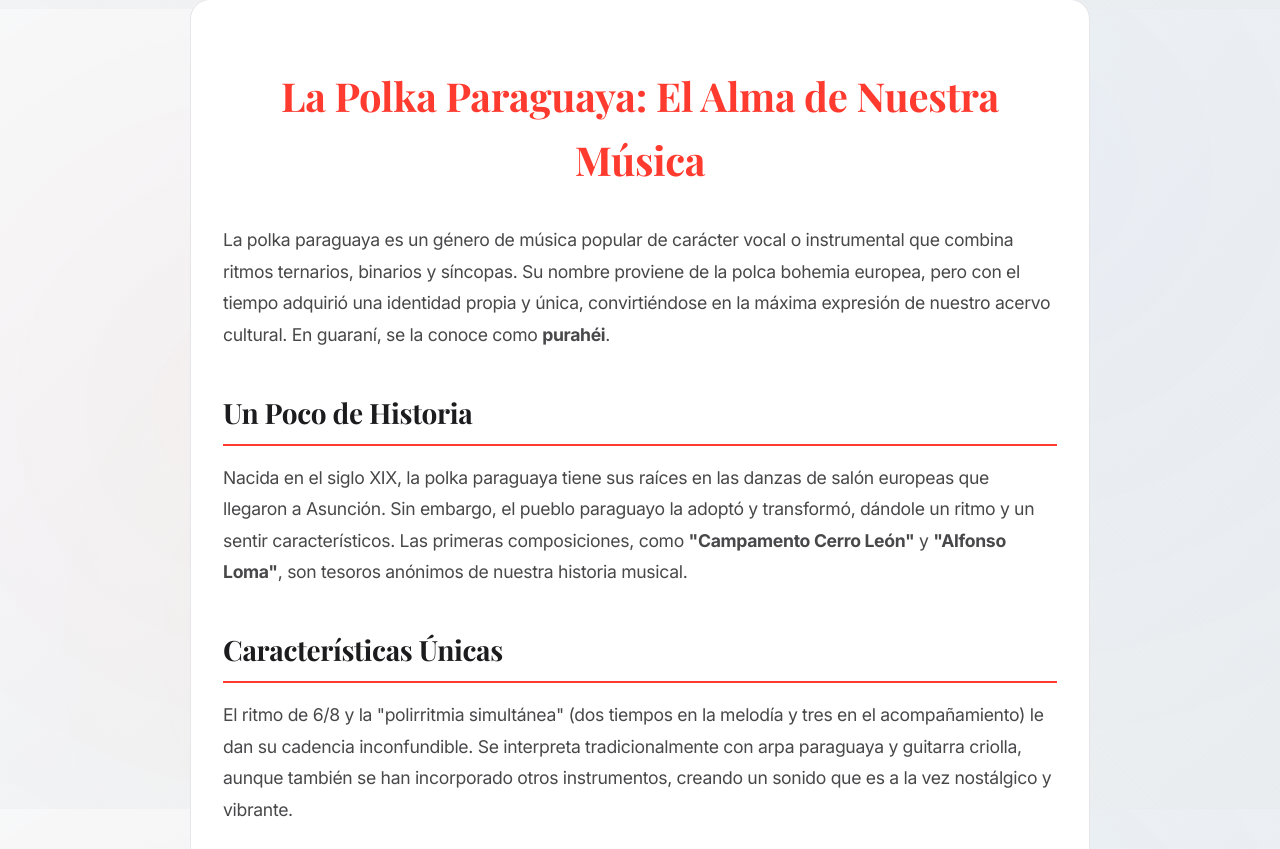
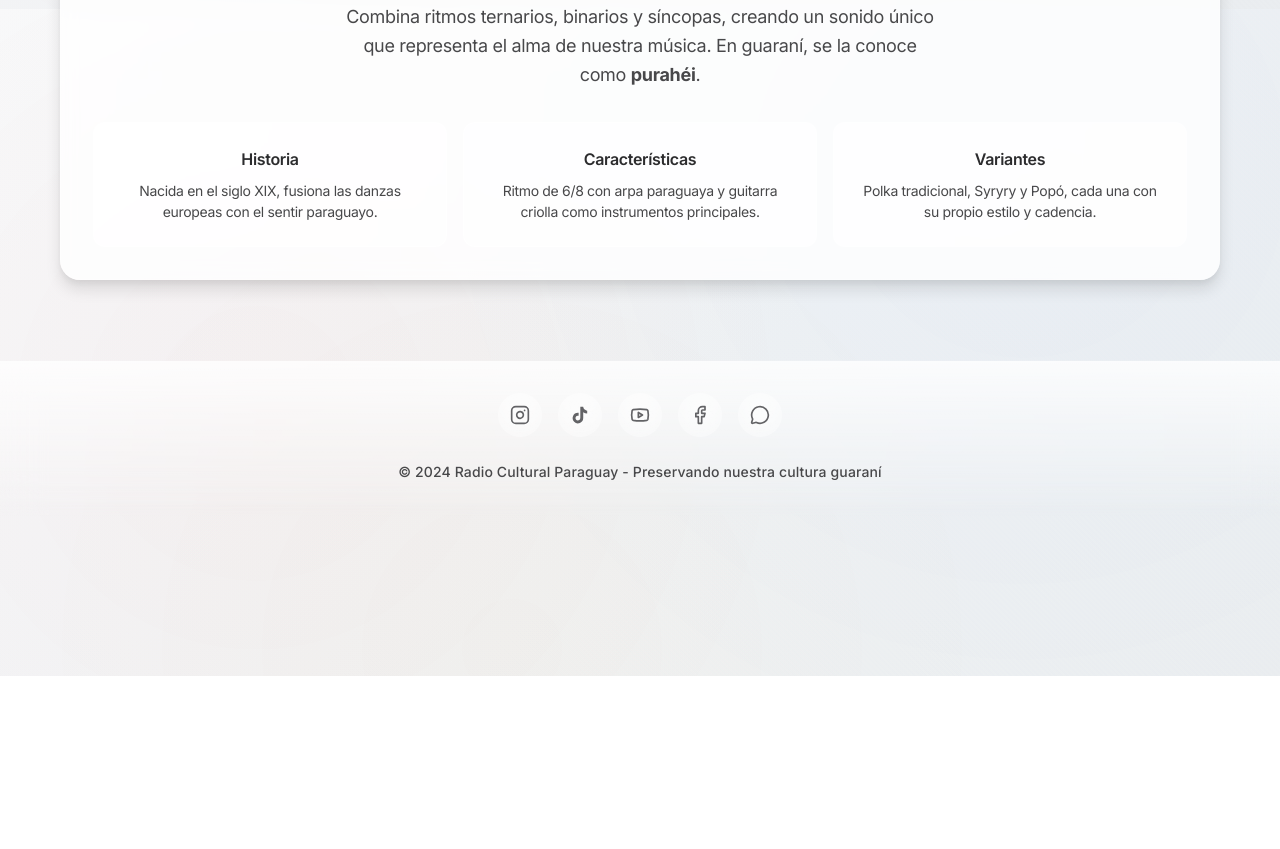
Before and after one commit to pmilciades182/radiocultural, a React (Vite) app: page / in a window 1280 px wide. Shown: the part 1591-2440 px from the top of the page. After the commit the page ends 2267 px from the top, so only its background shows below. Built offline with nearby package versions, Linux system fonts and the light colour scheme.

Commit message:
se mejora los css

```diff
--- a/src/components/Layout.css
+++ b/src/components/Layout.css
@@ -3,7 +3,7 @@
   min-height: 100vh;
   display: flex;
   flex-direction: column;
-  padding-bottom: 140px;
+  padding-bottom: 160px;
   position: relative;
 }
 
@@ -35,7 +35,7 @@
 
 @media (max-width: 768px) {
   .layout {
-    padding-bottom: 100px;
+    padding-bottom: 120px;
   }
 }
 
@@ -141,7 +141,7 @@
 
 /* Footer Premium */
 .footer {
-  background: var(--bg-glass);
+  background: linear-gradient(to bottom, var(--bg-glass), #ebeceb00);
   backdrop-filter: var(--blur);
   -webkit-backdrop-filter: var(--blur);
   border-top: 1px solid rgba(255, 255, 255, 0.1);
@@ -151,6 +151,57 @@
   margin-top: auto;
   font-size: 0.875rem;
   font-weight: 500;
+  position: relative;
+  z-index: 10;
+}
+
+.footer-content {
+  display: flex;
+  flex-direction: column;
+  align-items: center;
+  gap: 1.5rem;
+}
+
+.social-links {
+  display: flex;
+  gap: 1rem;
+  justify-content: center;
+  align-items: center;
+}
+
+.social-link {
+  display: flex;
+  align-items: center;
+  justify-content: center;
+  width: 44px;
+  height: 44px;
+  border-radius: 50%;
+  background: rgba(255, 255, 255, 0.1);
+  color: var(--gray-500);
+  text-decoration: none;
+  transition: all 0.3s cubic-bezier(0.4, 0.0, 0.2, 1);
+  backdrop-filter: blur(10px);
+  -webkit-backdrop-filter: blur(10px);
+  border: 1px solid rgba(255, 255, 255, 0.1);
+}
+
+.social-link:hover {
+  background: rgba(255, 255, 255, 0.2);
+  color: var(--gray-700);
+  transform: translateY(-2px);
+  box-shadow: 0 8px 25px rgba(0, 0, 0, 0.1);
+}
+
+.social-link:active {
+  transform: translateY(0);
+}
+
+.footer-text {
+  margin: 0;
+  font-size: 0.875rem;
+  font-weight: 500;
+  color: var(--gray-600);
+  letter-spacing: 0.01em;
 }
 
 /* Responsive Design */
@@ -225,4 +276,22 @@
   .logo-subtitle {
     font-size: 0.55rem;
   }
+
+  .social-links {
+    gap: 0.75rem;
+  }
+
+  .social-link {
+    width: 40px;
+    height: 40px;
+  }
+
+  .footer-content {
+    gap: 1rem;
+  }
+
+  .footer-text {
+    font-size: 0.8rem;
+    padding: 0 1rem;
+  }
 }
--- a/src/components/Layout.jsx
+++ b/src/components/Layout.jsx
@@ -1,6 +1,6 @@
 import { useState, useEffect, useRef } from 'react';
 import { Link, useLocation } from 'react-router-dom';
-import { Home, Calendar, Heart, Mail } from 'lucide-react';
+import { Home, Calendar, Heart, Mail, Instagram, Youtube, Facebook, MessageCircle } from 'lucide-react';
 import RadioPlayer from './RadioPlayer';
 import './Layout.css';
 
@@ -100,7 +100,28 @@ function Layout({ children }) {
 
       <footer className="footer">
         <div className="container">
-          <p>&copy; 2024 Radio Cultural Paraguay - Preservando nuestra cultura guaraní</p>
+          <div className="footer-content">
+            <div className="social-links">
+              <a href="#" className="social-link" aria-label="Instagram">
+                <Instagram size={20} />
+              </a>
+              <a href="#" className="social-link" aria-label="TikTok">
+                <svg viewBox="0 0 24 24" width="20" height="20" fill="currentColor">
+                  <path d="M19.59 6.69a4.83 4.83 0 01-3.77-4.25V2h-3.45v13.67a2.89 2.89 0 01-5.2 1.74 2.89 2.89 0 012.31-4.64 2.93 2.93 0 01.88.13V9.4a6.84 6.84 0 00-.88-.05A6.33 6.33 0 005 20.1a6.34 6.34 0 0010.86-4.43v-7a8.16 8.16 0 004.77 1.52v-3.4a4.85 4.85 0 01-1-.1z"/>
+                </svg>
+              </a>
+              <a href="#" className="social-link" aria-label="YouTube">
+                <Youtube size={20} />
+              </a>
+              <a href="#" className="social-link" aria-label="Facebook">
+                <Facebook size={20} />
+              </a>
+              <a href="#" className="social-link" aria-label="WhatsApp">
+                <MessageCircle size={20} />
+              </a>
+            </div>
+            <p className="footer-text">&copy; 2024 Radio Cultural Paraguay - Preservando nuestra cultura guaraní</p>
+          </div>
         </div>
       </footer>
     </div>
--- a/src/pages/Home.css
+++ b/src/pages/Home.css
@@ -7,13 +7,13 @@
 
 .hero {
   text-align: center;
-  padding: 4rem 2rem;
+  padding: 2.5rem 2rem;
   background: var(--bg-glass);
   backdrop-filter: var(--blur);
   -webkit-backdrop-filter: var(--blur);
   border: 1px solid rgba(255, 255, 255, 0.2);
   border-radius: var(--border-radius-xl);
-  margin-bottom: 3rem;
+  margin-bottom: 2rem;
   box-shadow: var(--shadow-xl);
   position: relative;
   overflow: hidden;
@@ -75,7 +75,7 @@
 }
 
 .features {
-  margin: 3rem 0;
+  margin: 2rem 0;
 }
 
 .feature-grid {
@@ -126,10 +126,10 @@
   background: var(--bg-glass);
   backdrop-filter: var(--blur-sm);
   -webkit-backdrop-filter: var(--blur-sm);
-  padding: 3rem;
+  padding: 2rem;
   border-radius: var(--border-radius-lg);
   box-shadow: var(--shadow-lg);
-  margin-top: 3rem;
+  margin-top: 2rem;
   border: 1px solid rgba(255, 255, 255, 0.2);
 }
 
@@ -149,7 +149,7 @@
 
 /* Radio Showcase Section */
 .radio-showcase {
-  margin: 3rem 0;
+  margin: 2rem 0;
   display: flex;
   justify-content: center;
 }
@@ -267,58 +267,73 @@
   animation: pulse 2s infinite;
 }
 
-/* Estilos para la sección de información de la Polka */
-.polka-info {
-  padding: 4rem var(--padding-horizontal);
-  background-color: var(--color-background);
-  text-align: left;
-  max-width: 900px;
-  margin: 2rem auto;
-  border-radius: var(--border-radius-large);
-  border: 1px solid var(--color-border);
+/* Cultural Highlight Section */
+.cultural-highlight {
+  background: var(--bg-glass);
+  backdrop-filter: var(--blur-sm);
+  -webkit-backdrop-filter: var(--blur-sm);
+  padding: 2rem;
+  border-radius: var(--border-radius-lg);
+  box-shadow: var(--shadow-lg);
+  margin: 2rem 0;
+  border: 1px solid rgba(255, 255, 255, 0.2);
+  text-align: center;
 }
 
-.polka-info h2 {
-  font-size: 2.5rem;
+.cultural-highlight h2 {
   font-family: var(--font-display);
-  color: var(--color-primary);
-  text-align: center;
-  margin-bottom: 2rem;
+  background: linear-gradient(135deg, var(--rojo-paraguayo), var(--azul-paraguayo));
+  -webkit-background-clip: text;
+  -webkit-text-fill-color: transparent;
+  background-clip: text;
+  margin-bottom: 1rem;
+  font-weight: var(--font-bold);
+  font-size: var(--text-2xl);
+  letter-spacing: -0.02em;
 }
 
-.polka-info h3 {
-  font-size: 1.75rem;
-  font-family: var(--font-heading);
-  color: var(--color-text-primary);
-  margin-top: 2.5rem;
-  margin-bottom: 1rem;
-  border-bottom: 2px solid var(--color-primary);
-  padding-bottom: 0.5rem;
+.cultural-highlight > p {
+  color: var(--gray-600);
+  font-size: var(--text-lg);
+  line-height: 1.6;
+  margin-bottom: 2rem;
+  max-width: 600px;
+  margin-left: auto;
+  margin-right: auto;
 }
 
-.polka-info p {
-  font-size: 1.1rem;
-  line-height: 1.8;
-  font-family: var(--font-body);
-  color: var(--color-text-secondary);
-  margin-bottom: 1.5rem;
+.cultural-grid {
+  display: grid;
+  grid-template-columns: repeat(auto-fit, minmax(200px, 1fr));
+  gap: 1rem;
+  margin-top: 1.5rem;
 }
 
-.polka-info .feature-grid {
-  margin-top: 2rem;
-  gap: 1.5rem;
+.cultural-card {
+  background: rgba(255, 255, 255, 0.6);
+  padding: 1.5rem;
+  border-radius: var(--border-radius);
+  transition: all 0.2s ease;
+  border: 1px solid rgba(255, 255, 255, 0.3);
 }
 
-.polka-info .feature-card {
-  background: var(--color-surface);
-  padding: 1.5rem;
+.cultural-card:hover {
+  background: rgba(255, 255, 255, 0.8);
+  transform: translateY(-2px);
 }
 
-.polka-info .feature-card h4 {
+.cultural-card h4 {
+  color: var(--gray-800);
+  font-weight: var(--font-semibold);
   margin-bottom: 0.5rem;
-  color: var(--color-text-primary);
-  font-family: var(--font-heading);
-  font-size: 1.2rem;
+  font-size: var(--text-base);
+}
+
+.cultural-card p {
+  color: var(--gray-600);
+  font-size: var(--text-sm);
+  line-height: 1.5;
+  margin: 0;
 }
 
 /* Responsive Design */
@@ -393,7 +408,16 @@
   }
 
   .about {
-    padding: 2rem;
+    padding: 1.5rem;
+  }
+
+  .cultural-highlight {
+    padding: 1.5rem;
+  }
+
+  .cultural-grid {
+    grid-template-columns: 1fr;
+    gap: 1rem;
   }
 
   .radio-features {
@@ -412,7 +436,11 @@
     font-size: var(--text-lg);
   }
 
-  .feature-card, .about {
+  .feature-card, .about, .cultural-highlight {
     padding: 1.5rem;
   }
+
+  .cultural-card {
+    padding: 1.25rem;
+  }
 }
--- a/src/pages/Home.jsx
+++ b/src/pages/Home.jsx
@@ -84,44 +84,27 @@ function Home() {
         </p>
       </section>
 
-      <section className="polka-info">
-        <h2>La Polka Paraguaya: El Alma de Nuestra Música</h2>
+      <section className="cultural-highlight">
+        <h2>La Polka Paraguaya</h2>
         <p>
-          La polka paraguaya es un género de música popular de carácter vocal o instrumental que combina ritmos ternarios, binarios y síncopas. Su nombre proviene de la polca bohemia europea, pero con el tiempo adquirió una identidad propia y única, convirtiéndose en la máxima expresión de nuestro acervo cultural. En guaraní, se la conoce como <strong>purahéi</strong>.
+          La polka paraguaya es la máxima expresión de nuestro acervo cultural.
+          Combina ritmos ternarios, binarios y síncopas, creando un sonido único que
+          representa el alma de nuestra música. En guaraní, se la conoce como <strong>purahéi</strong>.
         </p>
-
-        <h3>Un Poco de Historia</h3>
-        <p>
-          Nacida en el siglo XIX, la polka paraguaya tiene sus raíces en las danzas de salón europeas que llegaron a Asunción. Sin embargo, el pueblo paraguayo la adoptó y transformó, dándole un ritmo y un sentir característicos. Las primeras composiciones, como <strong>"Campamento Cerro León"</strong> y <strong>"Alfonso Loma"</strong>, son tesoros anónimos de nuestra historia musical.
-        </p>
-
-        <h3>Características Únicas</h3>
-        <p>
-          El ritmo de 6/8 y la "polirritmia simultánea" (dos tiempos en la melodía y tres en el acompañamiento) le dan su cadencia inconfundible. Se interpreta tradicionalmente con arpa paraguaya y guitarra criolla, aunque también se han incorporado otros instrumentos, creando un sonido que es a la vez nostálgico y vibrante.
-        </p>
-
-        <h3>Variantes de la Polka</h3>
-        <div className="feature-grid">
-          <div className="feature-card">
-            <h4>Polka Tradicional</h4>
-            <p>La original, interpretada con arpa y guitarra, el corazón del folclore paraguayo.</p>
+        <div className="cultural-grid">
+          <div className="cultural-card">
+            <h4>Historia</h4>
+            <p>Nacida en el siglo XIX, fusiona las danzas europeas con el sentir paraguayo.</p>
           </div>
-          <div className="feature-card">
-            <h4>Polka Syryry</h4>
-            <p>De movimiento más moderado y deslizado, perfecta para el baile social.</p>
+          <div className="cultural-card">
+            <h4>Características</h4>
+            <p>Ritmo de 6/8 con arpa paraguaya y guitarra criolla como instrumentos principales.</p>
           </div>
-          <div className="feature-card">
-            <h4>Polka Popó</h4>
-            <p>Ligera y graciosa, con pequeños saltos que le dan un aire festivo y alegre.</p>
+          <div className="cultural-card">
+            <h4>Variantes</h4>
+            <p>Polka tradicional, Syryry y Popó, cada una con su propio estilo y cadencia.</p>
           </div>
         </div>
-
-        <h3>Grandes Exponentes</h3>
-        <p>
-          <strong>Compositores:</strong> Emiliano R. Fernández, Mauricio Cardozo Ocampo, Herminio Giménez, Maneco Galeano.
-          <br />
-          <strong>Intérpretes:</strong> Luis Alberto del Paraná, Juan Cancio Barreto, Berta Rojas, Grupo Generación.
-        </p>
       </section>
     </div>
   )
```
Also changed, not shown: src/components/InstallPrompt.css (+66 -1 lines).
